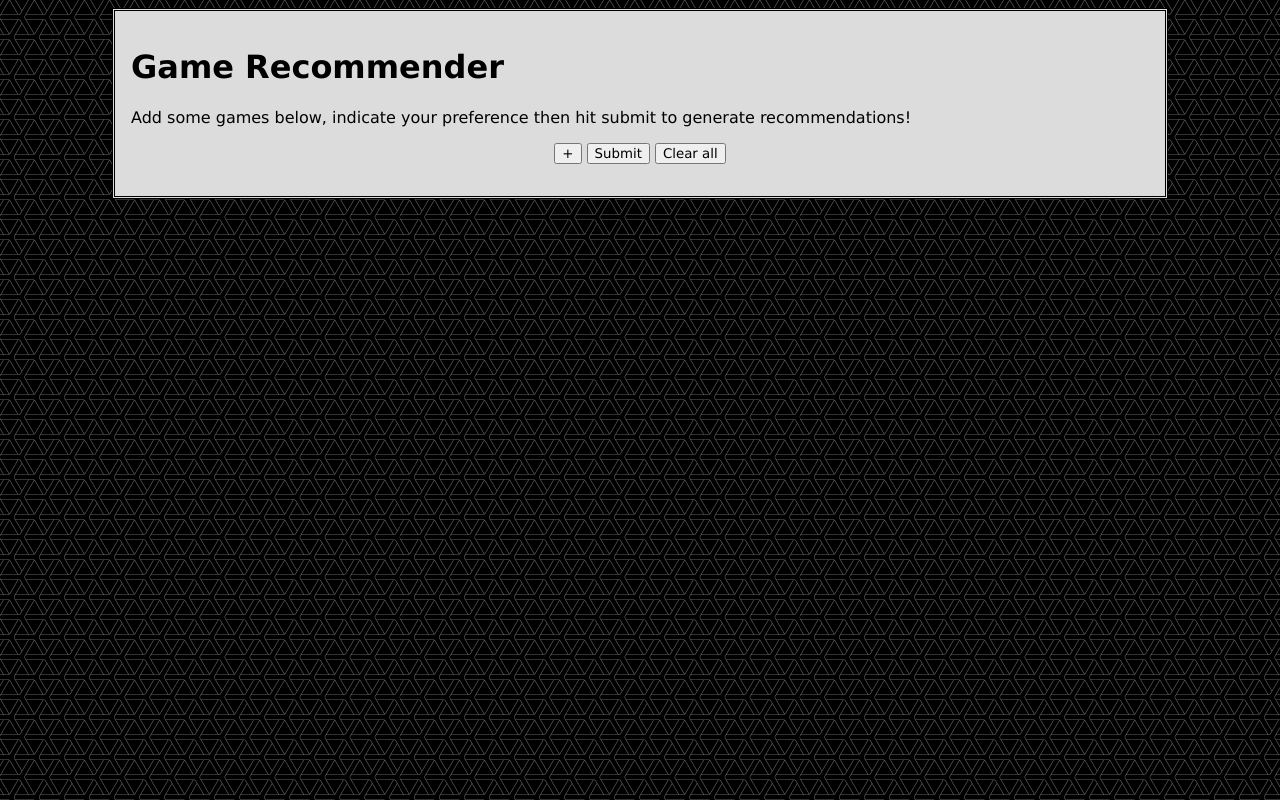
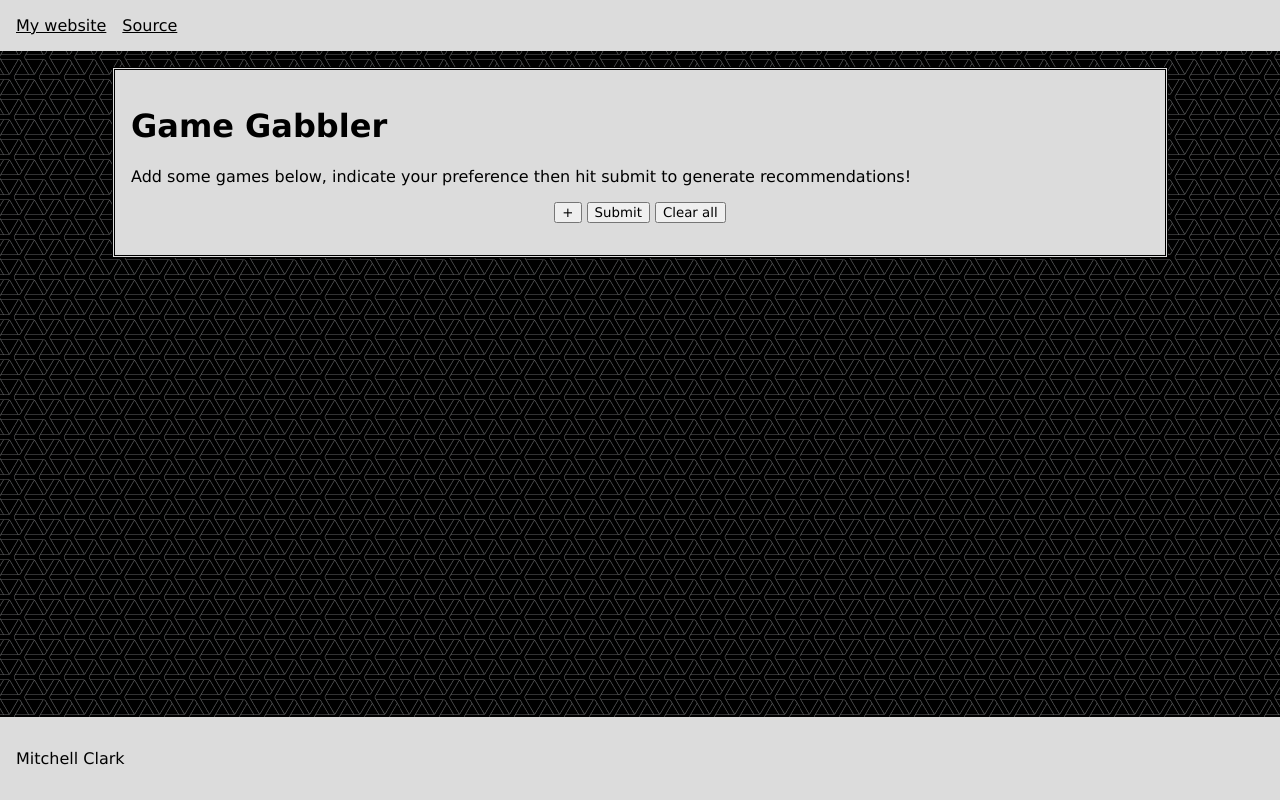
Before and after one commit to MitchellJC/game-rec-app, a Flask app: page / in a window 1280 px wide. Run offline with Flask 3, Linux system fonts and the light colour scheme; parts of the project's set-up code (start-up, migrations or seed data) failed here and were passed over.

Commit message:
added links and nice dropdown

```diff
--- a/static/css/style.css
+++ b/static/css/style.css
@@ -1,6 +1,10 @@
 body {
     font-family: Verdana, Geneva, Tahoma, sans-serif;
     background-image: url("../images/webb-dark.png");
+    min-height: 100vh;
+    display: flex;
+    flex-direction: column;
+    margin: 0;
 }
 
 input {
@@ -12,12 +16,35 @@ button {
     user-select: none;
 }
 
+a {
+    color: black;
+}
+
+a:active {
+    color: aqua;
+}
+
+header {
+    display: flex;
+    background-color: gainsboro;
+    padding: 1rem;
+    gap: 1rem;
+}
+
+footer {
+    margin-top: auto;
+    padding: 1rem;
+    background-color: gainsboro;
+}
+
 .simple-centred {
     width: fit-content;
     margin-left: auto;
     margin-right: auto;
 }
 .margin-container {
+    margin-top: 1rem;
+    margin-bottom: 1rem;
     margin-left: auto;
     margin-right: auto;
     padding: 1rem;
@@ -48,6 +75,8 @@ input[type=text] {
 .search-result {
     display: flex;
     flex-direction: column;
+    position: absolute;
+    width: 100%;
 }
 
 .actions-div {
@@ -55,4 +84,5 @@ input[type=text] {
     margin-left: auto;
     margin-right: auto;
     margin-top: 1rem;
+    margin-bottom: 1rem;
 }
--- a/static/js/index.js
+++ b/static/js/index.js
@@ -19,9 +19,12 @@ const gameFields = {}
  */
 async function refreshSearch(gameField) {
     gameField.gameId = null;
+    let width = gameField.offsetWidth;
 
     const gameTitle = gameField.getElementsByClassName("game-title").item(0);
     const searchResult = gameField.getElementsByClassName("search-result").item(0);
+
+    searchResult.style.width = String(width) + "px"
 
     gameTitle.classList.remove("has-selected");
 
--- a/templates/index.html
+++ b/templates/index.html
@@ -9,21 +9,29 @@
   </head>
 
   <body>
+    <header>
+      <a href="https://mitchelljc.pythonanywhere.com/" target="_blank"
+      rel="noreferrer noopener">My website</a>
+      <a href="https://github.com/MitchellJC/game-rec-app/" target="_blank"
+      rel="noreferrer noopener">Source</a>
+    </header>
+
     <div class="margin-container">
-      <h1>Game Recommender</h1>
+      <h1>Game Gabbler</h1>
       <p>
         Add some games below, indicate your preference then hit submit to generate
         recommendations!
       </p>
       <div class="pref-container">
           <form class="pref-form" id="pref-form">
-          <div id="prefs"></div>
-          <div class="actions-div">
-            <button type="button" id="add-newpref">+</button>
-            <input id="submit-button" type="submit" value="Submit">
-            <button type="button" id="clear-all-butt">Clear all</button>
-          </div>
+            <div class="actions-div">
+              <button type="button" id="add-newpref">+</button>
+              <input id="submit-button" type="submit" value="Submit">
+              <button type="button" id="clear-all-butt">Clear all</button>
+            </div>
+            <div id="prefs"></div>
           </form>
+
           <p id="load-msg" class="simple-centred" style="display: none;">Loading...</p>
           <p id="nopref-msg" class="simple-centred" style="display: none;">
             No preferences supplied! Please add a preference.
@@ -32,9 +40,13 @@
           </ol>
       </div>
     </div>
+
+    <footer>
+      <p>Mitchell Clark</p>
+    </footer>
+
     <script src="{{url_for('static', filename='components/gameField.js')}}"></script>
     <script src="{{url_for('static', filename='js/index.js')}}"></script>
-
   </body>
 
 </html>
```
